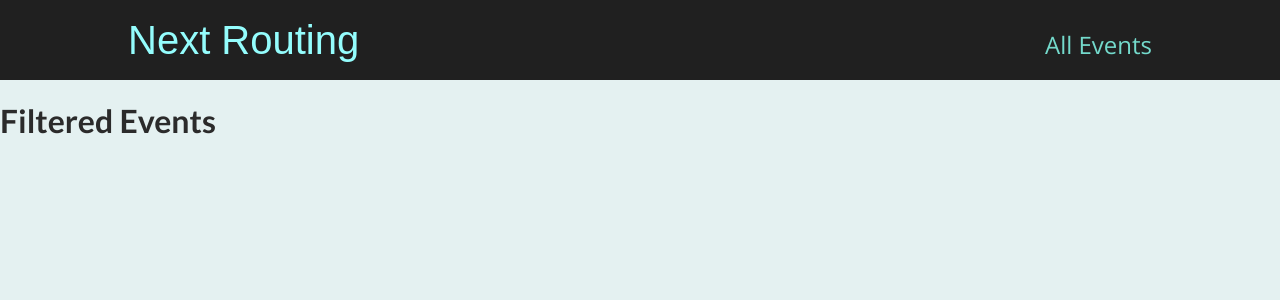
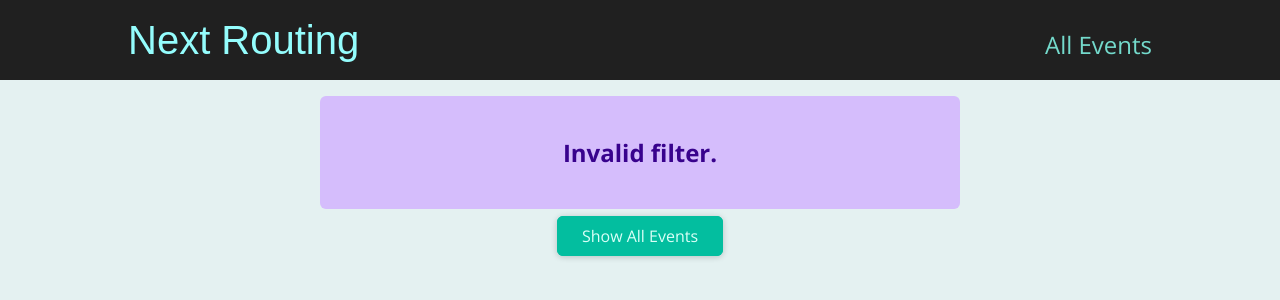
Before and after one commit to ainmutaqorrobin/nextFileRouting, a Next.js app: page /events/e2 in a window 1280 px wide. Shown: the top 300 px of the page. Built offline with nearby package versions, Linux system fonts and the light colour scheme.

Commit message:
retrieving filtered events from extracting catch all routes data

```diff
--- /dev/null
+++ b/components/custom-UI/ErrorAlert.js
@@ -0,0 +1,7 @@
+import styles from "./ErrorAlert.module.css";
+
+function ErrorAlert(props) {
+  return <div className={styles.alert}>{props.children}</div>;
+}
+
+export default ErrorAlert;
--- /dev/null
+++ b/components/custom-UI/ErrorAlert.module.css
@@ -0,0 +1,12 @@
+.alert {
+  margin: 1rem auto;
+  padding: 1rem 2rem;
+  width: 90%;
+  max-width: 40rem;
+  background-color: #d5bdfc;
+  color: #38028d;
+  font-weight: bold;
+  font-size: 1.5rem;
+  text-align: center;
+  border-radius: 6px;
+}
--- /dev/null
+++ b/components/events/ResultsTitle.js
@@ -0,0 +1,16 @@
+import Button from "../custom-UI/Button";
+import styles from "./ResultsTitle.module.css";
+
+export default function ResultsTitle({ date }) {
+  const humanReadableDate = new Date(date).toLocaleDateString("en-US", {
+    month: "long",
+    year: "numeric",
+  });
+
+  return (
+    <section className={styles.title}>
+      <h1>Events in {humanReadableDate}</h1>
+      <Button link="/events">Show all events</Button>
+    </section>
+  );
+}
--- /dev/null
+++ b/components/events/ResultsTitle.module.css
@@ -0,0 +1,6 @@
+.title {
+  margin: 2rem auto;
+  width: 90%;
+  max-width: 40rem;
+  text-align: center;
+}
--- a/pages/events/[...slug].js
+++ b/pages/events/[...slug].js
@@ -1,20 +1,63 @@
 import { useRouter } from "next/router";
 import { getFilteredEvents } from "../../data/dummy-data";
+import EventList from "../../components/events/EventList";
+import ResultsTitle from "../../components/events/resultsTitle";
+import Button from "../../components/custom-UI/Button";
+import ErrorAlert from "../../components/custom-UI/ErrorAlert";
 
 export default function FilteredEventsPage() {
   const router = useRouter();
   console.log(router.query);
 
+  if (!router.query || !router.query.slug) return <p>Loading....</p>;
+
   const {
     slug: [year, month],
   } = router.query;
 
-  const filteredEvents = getFilteredEvents(year, month);
-  console.log(filteredEvents);
+  const yearNumber = +year;
+  const monthNumber = +month;
 
+  if (
+    isNaN(yearNumber) ||
+    isNaN(monthNumber) ||
+    monthNumber < 1 ||
+    monthNumber > 12
+  ) {
+    return (
+      <>
+        <ErrorAlert>
+          <p>Invalid filter.</p>
+        </ErrorAlert>
+        <div className="center">
+          <Button link="/events">Show All Events</Button>
+        </div>
+      </>
+    );
+  }
+
+  const filteredEvents = getFilteredEvents({
+    year: yearNumber,
+    month: monthNumber,
+  });
+
+  if (!filteredEvents || filteredEvents.length === 0)
+    return (
+      <>
+        <ErrorAlert>
+          <p>No events found for the filter.</p>
+        </ErrorAlert>
+        <div class="center">
+          <Button link="/events">Show All Events</Button>
+        </div>
+      </>
+    );
+
+  const date = new Date(yearNumber, monthNumber - 1);
   return (
-    <div>
-      <h1>Filtered Events</h1>
-    </div>
+    <>
+      <ResultsTitle date={date} />
+      <EventList events={filteredEvents} />
+    </>
   );
 }
```
Also changed, not shown: pages/events/[eventId].js (+6 -1 lines).
